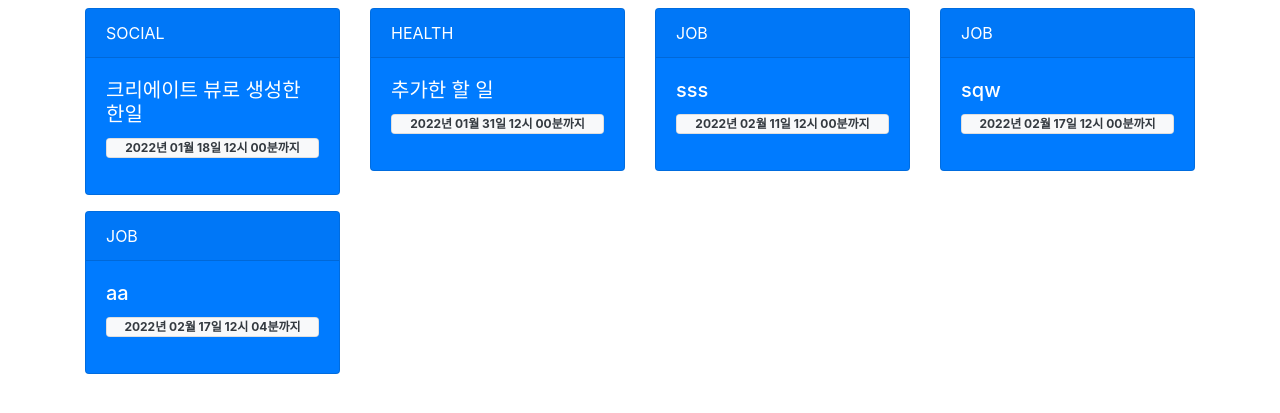
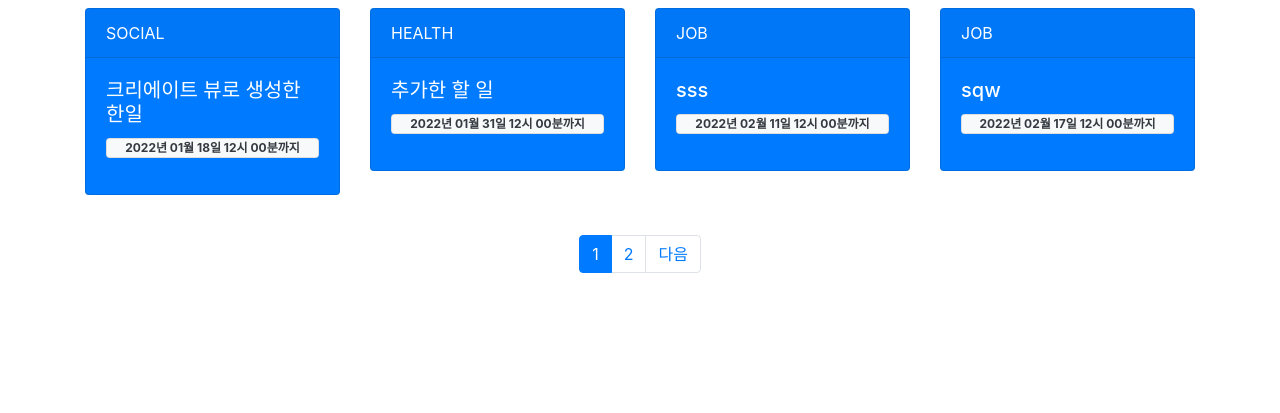
Before and after one commit to ksi2564/taskapp, a Django app: page / in a window 1280 px wide. Shown: the part 70-483 px from the top of the page. Run offline with Django 4.2, Linux system fonts and the light colour scheme; data comes from the database, SQL or seed files in the repository; both versions use the stored data as it was after the commit.

Commit message:
learning Pagination, TemplateFilter

```diff
--- a/taskproject/taskapp/templates/pages/task_list.html
+++ b/taskproject/taskapp/templates/pages/task_list.html
@@ -1,8 +1,9 @@
 {% extends "common.html" %}
+{% load pagination_tags %}
 
 {% block content %}
 <div class="row row-cols-2 row-cols-md-4 g-4 mt-2">
-    {% for item in tasks %}
+    {% for item in paging %}
     <div class="col">
         <div class="card text-white bg-primary mb-3">
             <div class="card-header">{{ item.type }}</div>
@@ -18,4 +19,35 @@
     </div>
     {% endfor %}
 </div>
+
+<div class="row mt-4">
+    <nav class="col-12">
+        <ul class="pagination justify-content-center">
+            {% if paging.has_previous %}
+            <li class="page-item">
+                <a class="page-link" href="?page={{ paging.previous_page_number }}">이전</a>
+            </li>
+            {% endif %}
+
+            {% for page in paging|slice_visible_pages %}
+            {% if paging.number == page %}
+            <li class="page-item active">
+                {% else %}
+                <li class="page-item">
+                {% endif %}
+                <a class="page-link" href="?page={{ page }}">
+                    {{ page }}
+                </a>
+            </li>
+            {% endfor %}
+
+
+            {% if paging.has_next %}
+            <li class="page-item">
+                <a class="page-link" href="?page={{ paging.next_page_number }}">다음</a>
+            </li>
+            {% endif %}
+        </ul>
+    </nav>
+</div>
 {% endblock %}
--- /dev/null
+++ b/taskproject/taskapp/templatetags/pagination_tags.py
@@ -0,0 +1,12 @@
+from django import template
+from django.core.paginator import Page
+
+register = template.Library()
+
+
+@register.filter(name='slice_visible_pages')
+def slice_visible_pages(paging: Page):
+    min_page = int((paging.number - 1) / 10) * 10 + 1
+    min_page = max(min_page, 1)
+    max_page = min(min_page + 9, paging.paginator.num_pages)
+    return range(min_page, max_page + 1)
--- a/taskproject/taskapp/views.py
+++ b/taskproject/taskapp/views.py
@@ -2,6 +2,7 @@ from django.shortcuts import render
 from django.views.generic import TemplateView, CreateView, ListView
 from .models import Task, ChecklistItem
 from django.utils import timezone
+from django.core.paginator import Paginator
 
 
 # Create your views here.
@@ -17,8 +18,12 @@ class TaskListView(TemplateView):
 
     def get_context_data(self, **kwargs):
         tasks = Task.objects.filter(due__gte=timezone.now()).order_by('due').all()
+        paginator = Paginator(tasks, 4)
+        page_number = self.request.GET.get('page', '1')
+        paging = paginator.get_page(page_number)
+
         return {
-            'tasks': tasks
+            'paging': paging
         }
 
 
@@ -33,3 +38,4 @@ class TaskPreviousListView(ListView):
     model = Task
     template_name = 'pages/task_previous_list.html'
     queryset = Task.objects.filter(due__lt=timezone.now()).order_by('due')
+    paginate_by = 4
```
Also changed, not shown: taskproject/taskapp/templates/pages/task_previous_list.html (+32 -0 lines), taskproject/db.sqlite3, taskproject/taskapp/templatetags/__init__.py (added).
